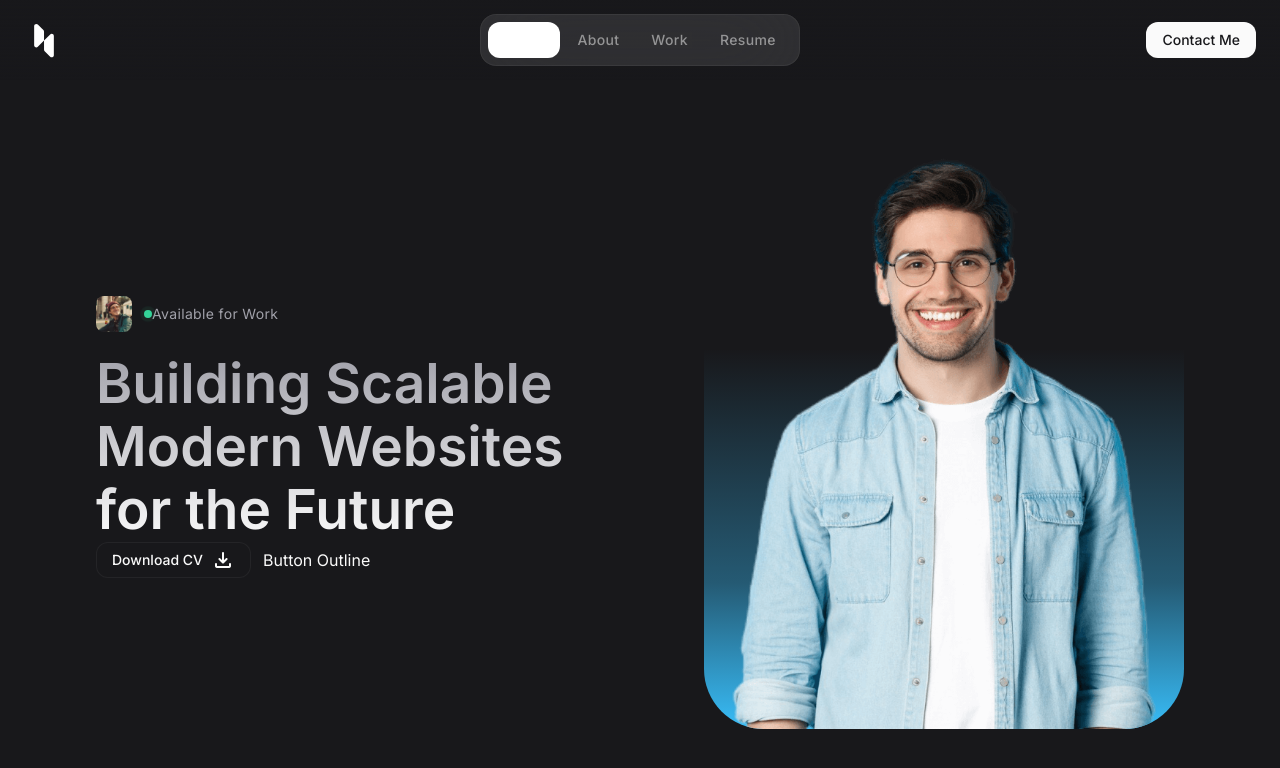
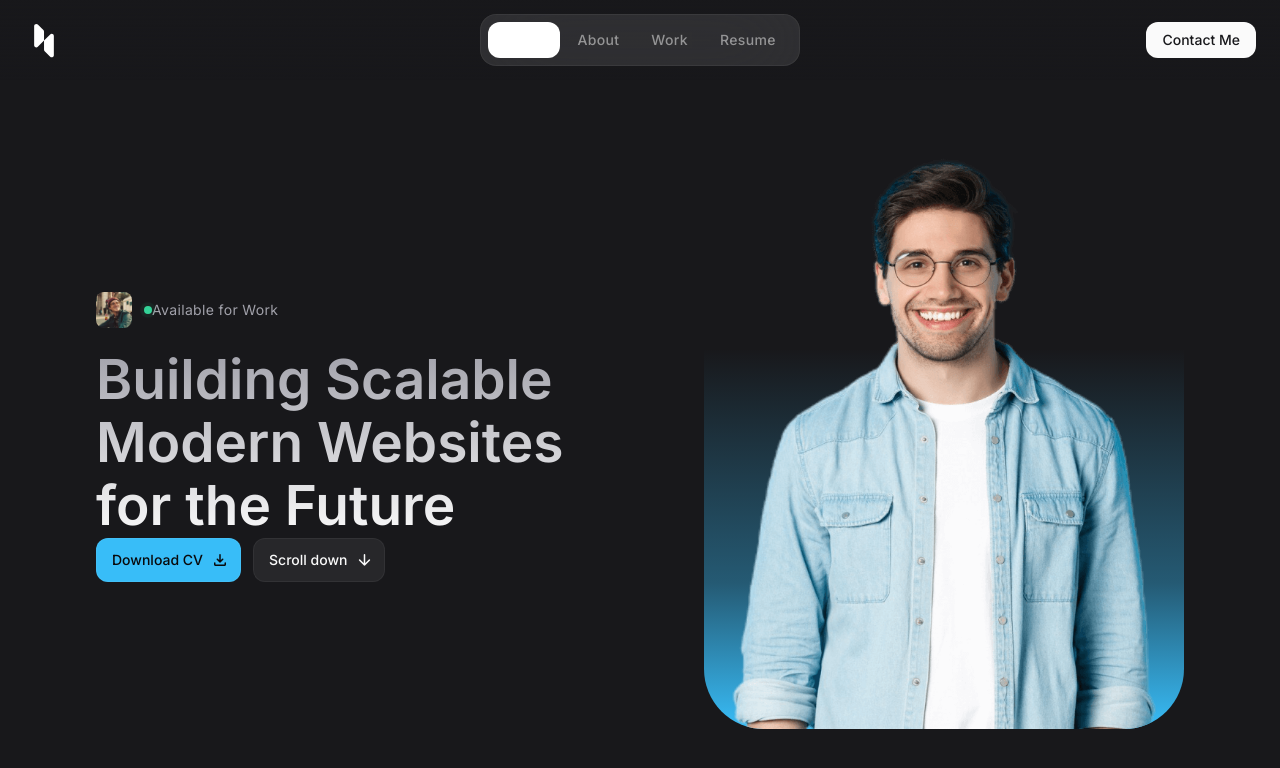
Before and after one commit to mihirhebalkar/Portfolio, a React (Vite) app in the folder Frontend/: page / in a window 1280 px wide. Shown: the top 768 px of the page. Built offline with nearby package versions, Linux system fonts and the light colour scheme.

Commit message:
Added Button components to Hero file and created ButtonOutline function.

```diff
--- a/Frontend/src/components/Button.jsx
+++ b/Frontend/src/components/Button.jsx
@@ -1,8 +1,6 @@
 import React from 'react'
 
 import PropTypes from 'prop-types'
-
-
 
 
 const ButtonPrimary = ({
@@ -18,7 +16,7 @@
             <a
               href={href}
               target={target}
-              className={"btn btn-primary" + classes}>
+              className={"btn btn-primary " + classes}>
                 {label}
 
                 {icon ?
@@ -30,7 +28,45 @@
         )
     } else {
         return (
-            <button className={'btn btn-primary' + classes}>
+            <button className={'btn btn-primary ' + classes}>
+            {label}
+
+            {icon ?
+            <span className='material-symbols-rounded' aria-hidden="true">
+                {icon}
+            </span>
+                : undefined}
+            </button>
+        )
+    }
+}
+
+const ButtonOutline = ({
+    href,
+    target='_self',
+    label,
+    icon,
+    classes
+}) => {
+
+    if(href){
+        return (
+            <a
+              href={href}
+              target={target}
+              className={"btn btn-outline " + classes}>
+                {label}
+
+                {icon ?
+                <span className='material-symbols-rounded' aria-hidden="true">
+                    {icon}
+                </span>
+                : undefined}
+              </a>
+        )
+    } else {
+        return (
+            <button className={'btn btn-outline ' + classes}>
             {label}
 
             {icon ?
@@ -53,5 +89,6 @@
 }
 
 export {
-    ButtonPrimary
+    ButtonPrimary,
+    ButtonOutline
 }
--- a/Frontend/src/components/Hero.jsx
+++ b/Frontend/src/components/Hero.jsx
@@ -1,7 +1,7 @@
 import React from 'react'
 
 
-import { ButtonPrimary } from './Button'
+import { ButtonPrimary, ButtonOutline } from './Button'
 
 
 const Hero = () => {
@@ -39,7 +39,11 @@
                       label="Download CV"
                       icon="download" />
 
-                    Button Outline
+                    < ButtonOutline
+                      href="#about"
+                      label="Scroll down"
+                      icon="arrow_downward"
+                      />
                 </div>
             </div>
 
--- a/Frontend/src/index.css
+++ b/Frontend/src/index.css
@@ -50,6 +50,21 @@
   @apply bg-zinc-50 text-zinc-900;
 }
 
+.btn .material-symbols-rounded {
+  @apply text-[18px]
+}
+
+.btn:has( .material-symbols-rounded){
+  @apply pr-3
+}
+
+.btn-primary {
+  @apply h-11 bg-sky-400 text-zinc-950 hover:bg-sky-300 active:bg-sky-400
+}
+
+.btn-outline {
+  @apply h-11 bg-zinc-800 active:bg-zinc-700
+}
 
 /* utitlites */
 
```
